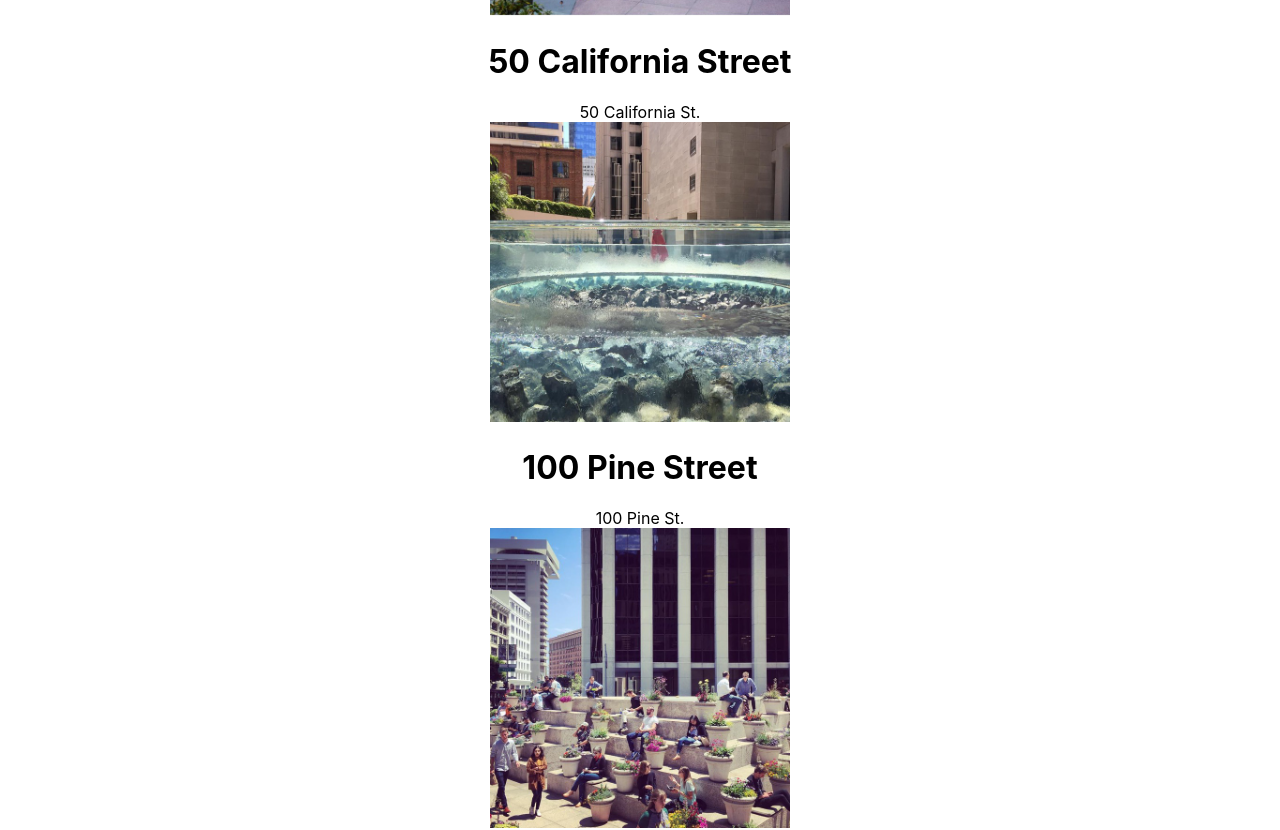
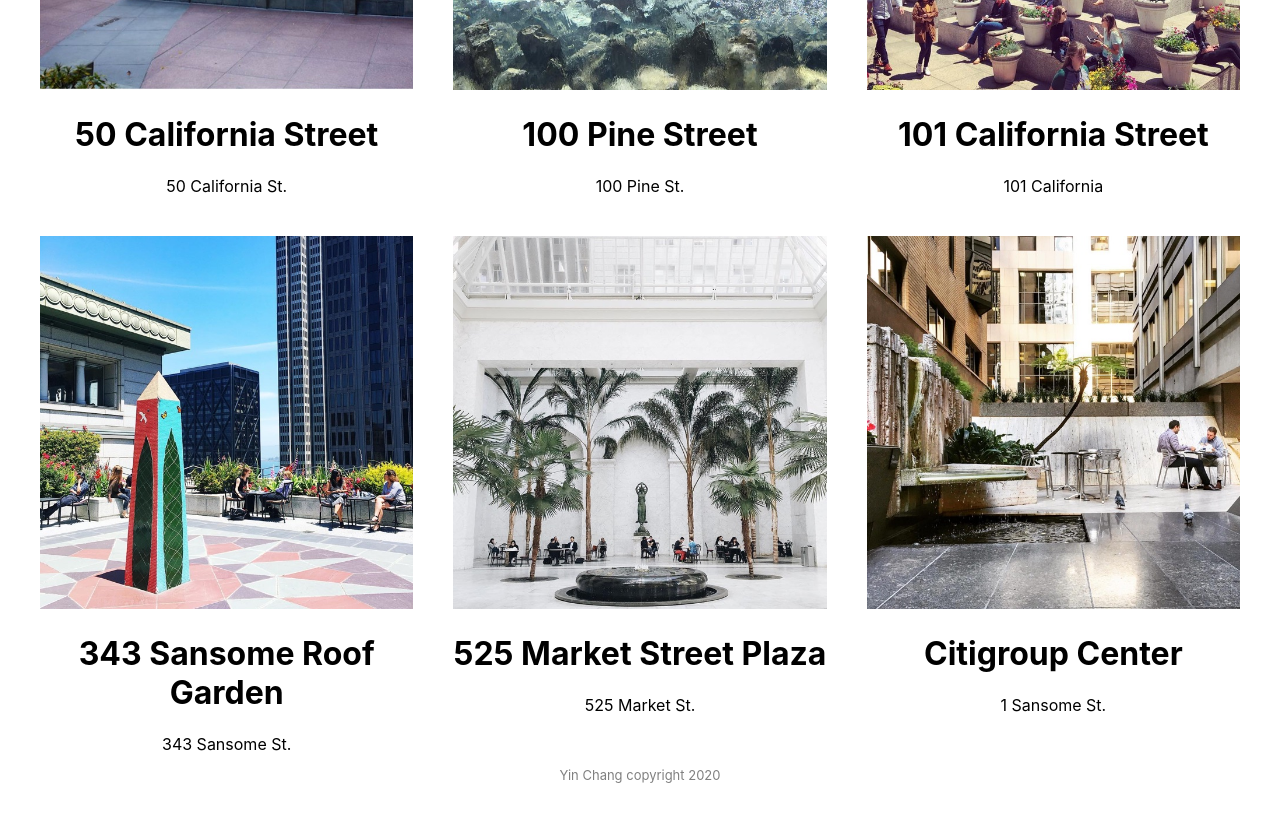
Before and after one commit to yinnyC/sfpopos, a React (Create React App) app: page / in a window 1280 px wide. Shown: the part 460-1290 px from the top of the page. After the commit the page ends 1256 px from the top, so only its background shows below. Built offline with nearby package versions, Linux system fonts and the light colour scheme.

Commit message:
dynamic content and footer

```diff
--- a/src/App.js
+++ b/src/App.js
@@ -2,12 +2,14 @@ import React from 'react';
 import './App.css';
 import Title from './Title';
 import POPOSList from './POPOSList';
+import Footer from './Footer';
 
 function App() {
   return (
     <div className="App">
       <Title />
       <POPOSList />
+      <Footer/>
     </div>
   );
 }
--- /dev/null
+++ b/src/Footer.css
@@ -0,0 +1,6 @@
+/* src/Footer.css */
+
+.Footer {
+	color: grey;
+	font-size: small;
+}
--- /dev/null
+++ b/src/Footer.js
@@ -0,0 +1,15 @@
+// src/Footer.js
+
+import React from 'react';
+import './Footer.css';
+
+function Footer(){
+  return(
+    <footer className="Footer">
+      <p>Yin Chang copyright 2020</p>
+    </footer>
+
+  )
+}
+
+export default Footer
--- /dev/null
+++ b/src/POPOSList.css
@@ -0,0 +1,9 @@
+/* src/POPOSList.css */
+
+.POPOSList {
+	width: calc(100% - 80px);
+	margin: auto;
+	display: grid;
+	grid-template-columns: 1fr 1fr 1fr;
+	grid-gap: 40px;
+}
--- a/src/POPOSList.js
+++ b/src/POPOSList.js
@@ -2,6 +2,7 @@
 
 import React from 'react';
 import POPOSSpace from './POPOSSpace';
+import './POPOSList.css';
 
 function POPOSList() {
   return (
--- /dev/null
+++ b/src/POPOSSpace.css
@@ -0,0 +1,10 @@
+/* src/POPOSSpace.css */
+
+.POPOSSpace {
+	width: 100%;
+	text-align: center;
+}
+.POPOSSpace > img {
+	width: 100%;
+	height: auto;
+}
--- a/src/POPOSSpace.js
+++ b/src/POPOSSpace.js
@@ -1,11 +1,12 @@
 // src/Project.js
 
 import React from 'react'
+import './POPOSSpace.css';
 
 function POPOSSpace(props) {
   const { name, image, address } = props
   return (
-    <div>
+    <div className="POPOSSpace">
       <img src={`${process.env.PUBLIC_URL}images/${image}`}
         width="300"
         height="300"
```
